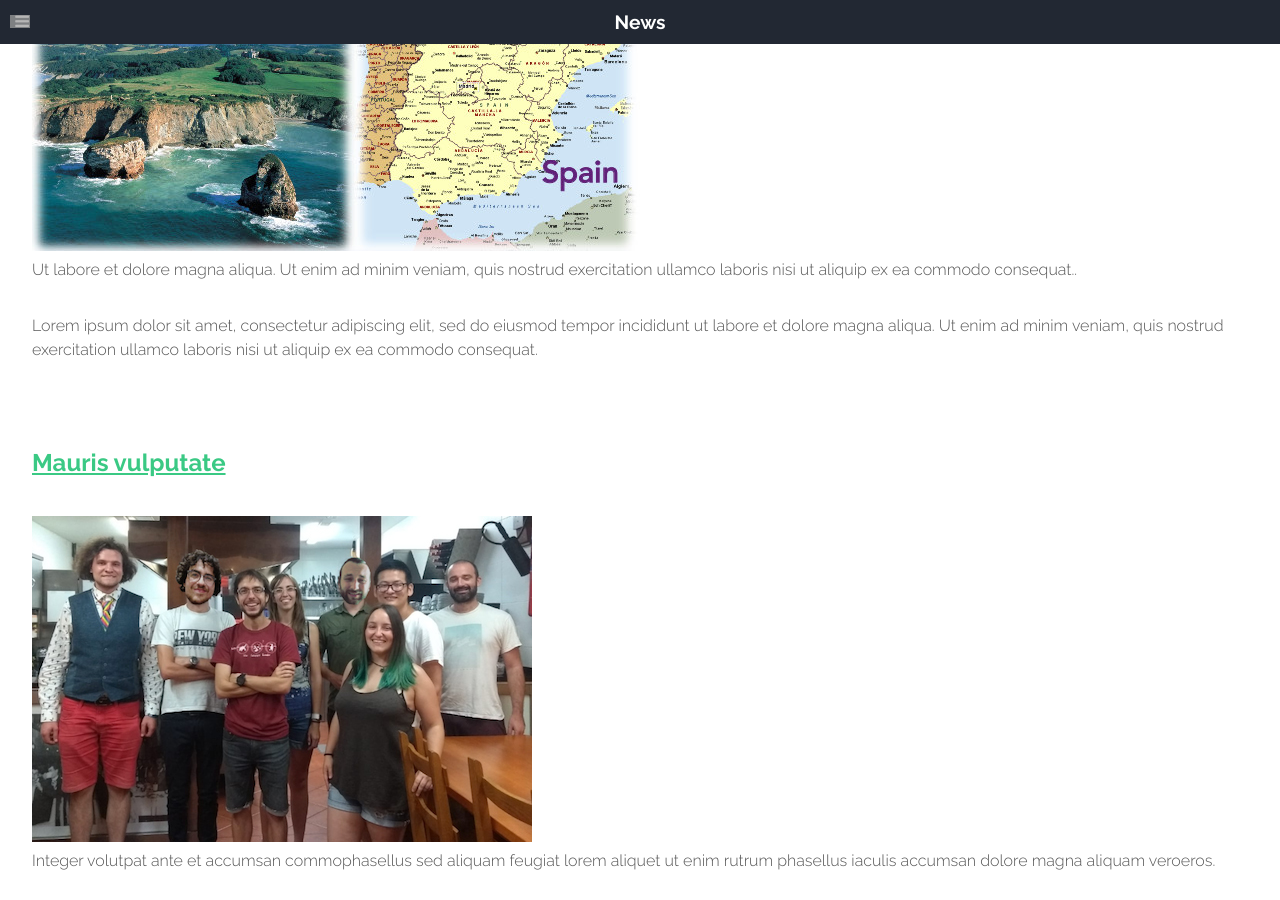
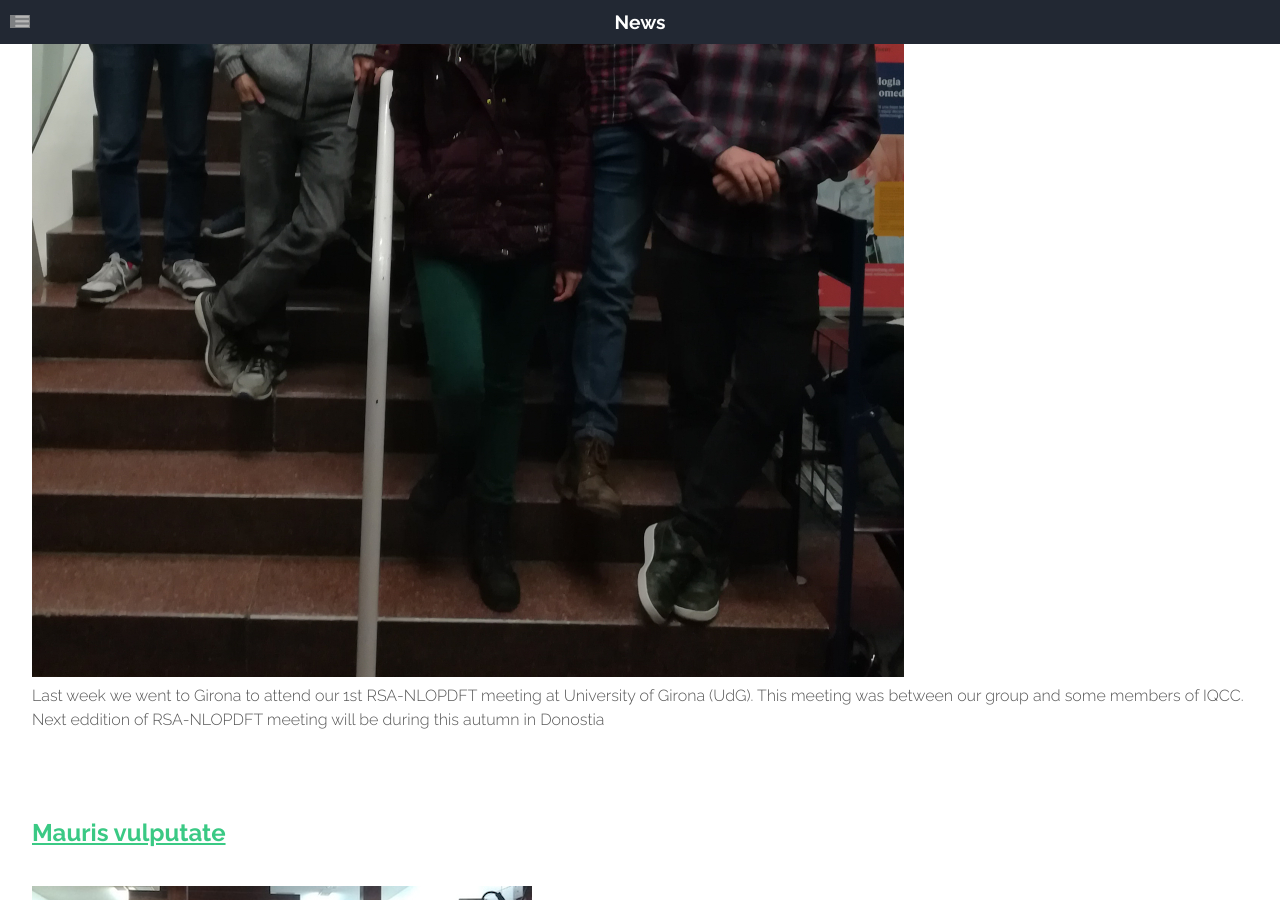
Before and after one commit to old-jekyll-templates/Horizons-Jekyll-Theme, a Jekyll site: the page built from blog/index.html, in a window 1280 px wide and 900 px high, scrolled down 1639 px. Built offline with Jekyll 4.4.1, drawn with Linux system fonts in a browser that asks for light colours; comment, search, counter and statistics services are not loaded; some of the changed text lies outside the part shown; grey boxes are pictures that could not be loaded.

Commit message:
Update 2020-02-20-another-post.md

```diff
--- a/_posts/2020-02-20-another-post.md
+++ b/_posts/2020-02-20-another-post.md
@@ -1,8 +1,7 @@
 ---
-title: Lorem Ipsum Dolor Sit Amet
-featured: images/pic04.jpg
+title: Group Photo
+featured: images/Girona_2020.jpg
 layout: post
 ---
 
-<p>Ut labore et dolore magna aliqua. Ut enim ad minim veniam, quis nostrud exercitation ullamco laboris nisi ut aliquip ex ea commodo consequat..</p>
-<p>Lorem ipsum dolor sit amet, consectetur adipiscing elit, sed do eiusmod tempor incididunt ut labore et dolore magna aliqua. Ut enim ad minim veniam, quis nostrud exercitation ullamco laboris nisi ut aliquip ex ea commodo consequat.</p>
+<p>Last week we went to Girona to attend our 1st RSA-NLOPDFT meeting at University of Girona (UdG). This meeting was between our group and some members of IQCC. Next eddition of RSA-NLOPDFT meeting will be during this autumn in Donostia</p>
```
